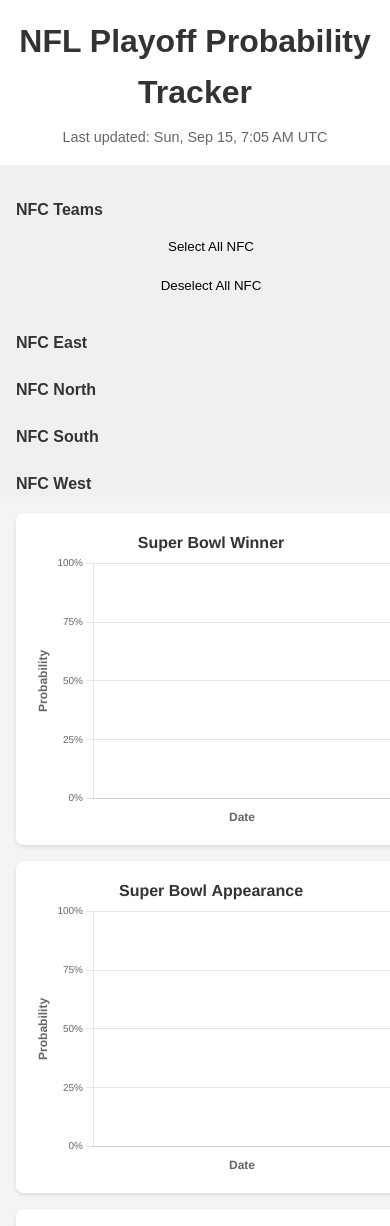
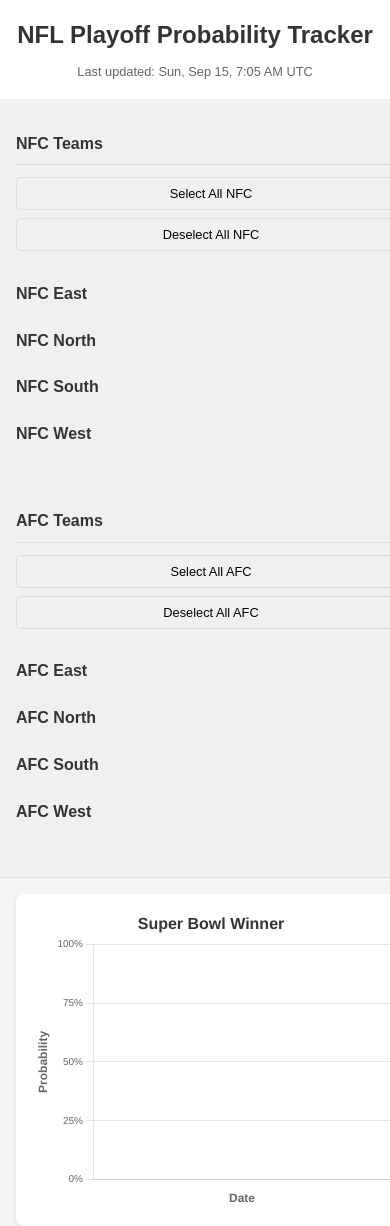
Before and after one commit to TimCodesStuff/nfl-team-playoff-tracker, a Flask app: page / in a window 390 px wide. Shown: the top 1226 px of the page. Run offline with Flask 3, Linux system fonts and the light colour scheme; data that the repository does not hold is empty; a map, chart or similar area stays blank; some libraries are stand-ins or nearby versions.

Commit message:
Agent step completed: Debug and fix CSS/HTML for correct sidebar layout

```diff
--- a/static/css/styles.css
+++ b/static/css/styles.css
@@ -26,10 +26,16 @@
     color: #666;
 }
 
+.content-wrapper {
+    display: flex;
+    flex-direction: column;
+    height: calc(100vh - 130px); /* Adjust based on header and footer height */
+}
+
 .content-container {
     display: flex;
-    flex-direction: row;
-    height: calc(100vh - 150px); /* Adjust based on header and footer height */
+    flex: 1;
+    overflow: hidden;
 }
 
 #sidebar {
@@ -38,6 +44,7 @@
     overflow-y: auto;
     padding: 1rem;
     background-color: #f0f0f0;
+    border-right: 1px solid #ddd;
 }
 
 #chart-container {
@@ -72,8 +79,10 @@
 }
 
 .legend-section h3 {
-    font-size: 1rem;
-    margin-bottom: 0.5rem;
+    font-size: 1.1rem;
+    margin-bottom: 0.75rem;
+    border-bottom: 1px solid #ddd;
+    padding-bottom: 0.5rem;
 }
 
 .legend-item {
@@ -83,6 +92,7 @@
     border-radius: 4px;
     cursor: pointer;
     transition: background-color 0.2s;
+    margin-bottom: 0.25rem;
 }
 
 .legend-item:hover {
@@ -101,10 +111,11 @@
     padding: 0.5rem;
     margin-bottom: 0.5rem;
     background-color: #f0f0f0;
-    border: none;
+    border: 1px solid #ddd;
     border-radius: 4px;
     cursor: pointer;
     transition: background-color 0.2s;
+    font-size: 0.9rem;
 }
 
 button:hover {
@@ -132,16 +143,15 @@
 }
 
 /* Responsive design */
-@media (max-width: 768px) {
+@media (max-width: 1024px) {
     .content-container {
         flex-direction: column;
-        height: auto;
     }
 
     #sidebar {
         width: 100%;
-        height: auto;
-        max-height: 300px;
+        border-right: none;
+        border-bottom: 1px solid #ddd;
     }
 
     #chart-container {
@@ -152,3 +162,21 @@
         height: 300px;
     }
 }
+
+@media (max-width: 480px) {
+    h1 {
+        font-size: 1.5rem;
+    }
+
+    #last-updated {
+        font-size: 0.8rem;
+    }
+
+    .legend-section h3 {
+        font-size: 1rem;
+    }
+
+    button {
+        font-size: 0.8rem;
+    }
+}
--- a/static/js/app.js
+++ b/static/js/app.js
@@ -3,9 +3,11 @@
 });
 
 function fetchProbabilities() {
+    console.log('Fetching probabilities...');
     fetch('/api/probabilities')
         .then(response => response.json())
         .then(data => {
+            console.log('Received data:', data);
             createCharts(data.probabilities);
             updateLastUpdated(data.last_updated);
         })
@@ -152,7 +154,6 @@
     return teamName;
 }
 
-
 function getTeamColor(team) {
     const teamColors = {
         'Cardinals': '#97233F', 'Falcons': '#A71930', 'Ravens': '#241773', 'Bills': '#00338D',
```
